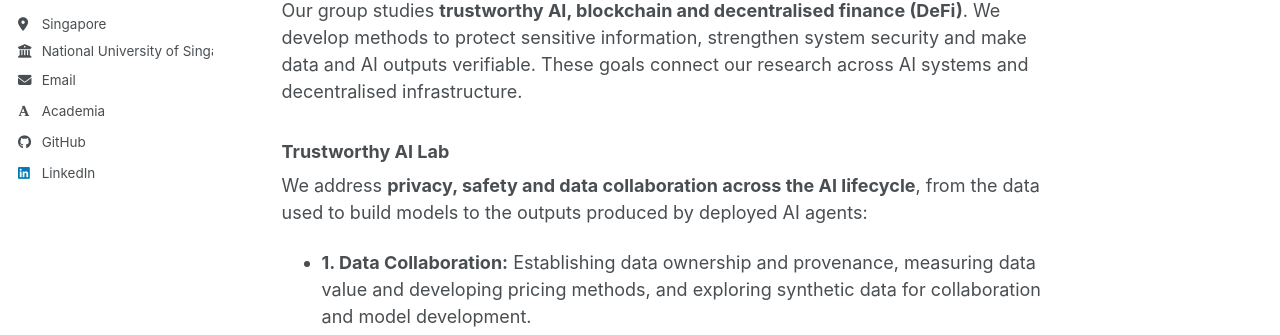
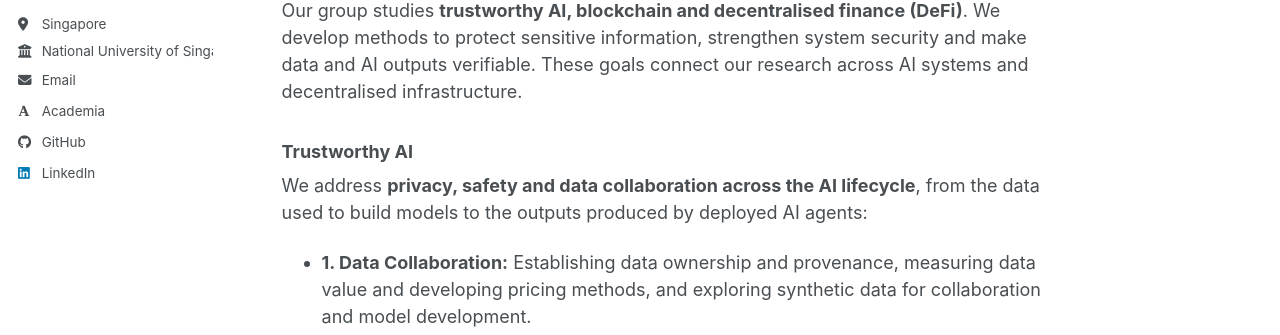
Before and after one commit to jamespangyan/jamespangyan.github.io, a Jekyll site: the page built from _pages/about.md, in a window 1280 px wide and 900 px high. Shown: the part 410-745 px from the top of the window. Built offline with Jekyll 4.4.1, drawn with Linux system fonts in a browser that asks for light colours; some web fonts are replaced; a script bundle is joined from its source files by our own code; library files that are not in the unit come from our copies.

Commit message:
Use Trustworthy AI as the research direction heading

```diff
--- a/_pages/about.md
+++ b/_pages/about.md
@@ -17,7 +17,7 @@ I am a Professor in the Department of Analytics and Operations at the National U
 
 Our group studies **trustworthy AI, blockchain and decentralised finance (DeFi)**. We develop methods to protect sensitive information, strengthen system security and make data and AI outputs verifiable. These goals connect our research across AI systems and decentralised infrastructure.
 
-### Trustworthy AI Lab
+### Trustworthy AI
 
 We address **privacy, safety and data collaboration across the AI lifecycle**, from the data used to build models to the outputs produced by deployed AI agents:
 
```
